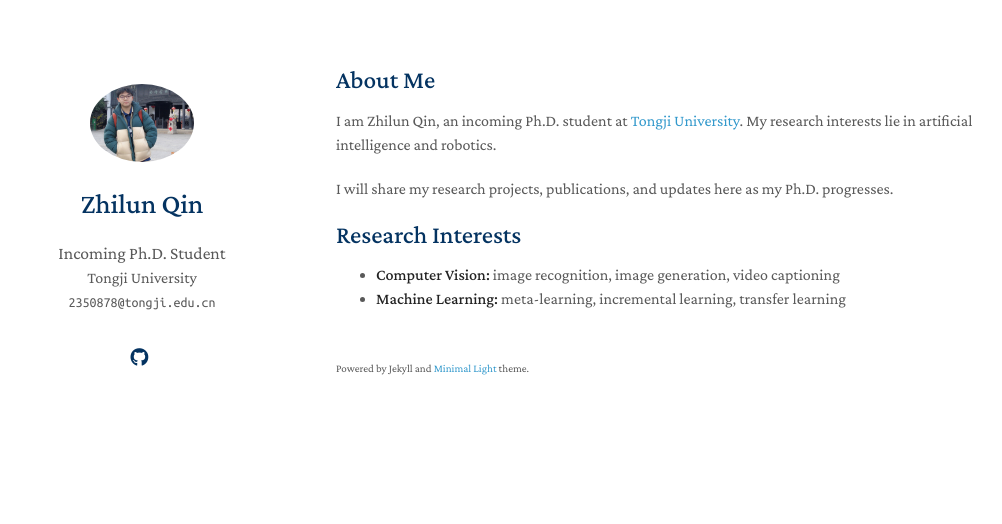
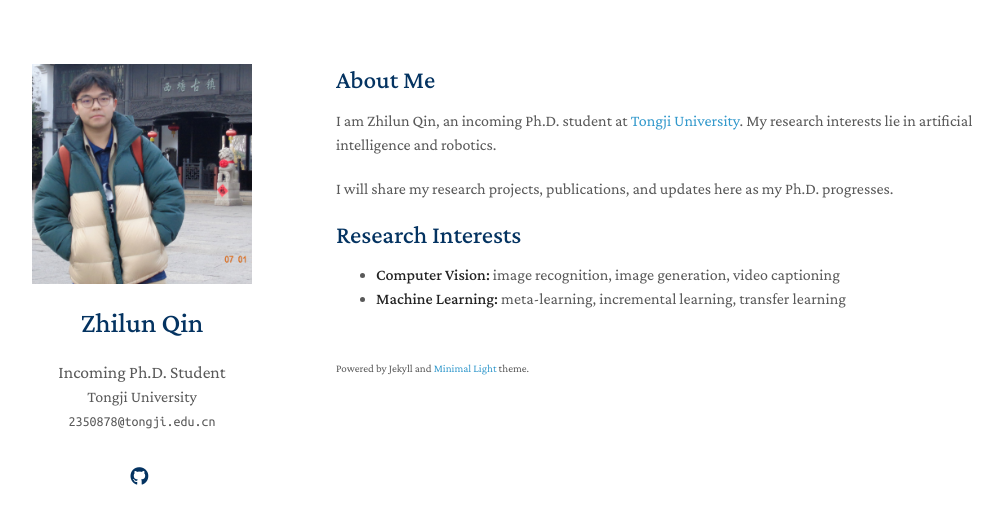
Before and after one commit to Zhilqin/zhilqin.github.io, a Jekyll site: the page built from index.md, in a window 1280 px wide. Shown: the top 524 px of the page, without its empty margins (134-1136 px from the left). Built offline with Jekyll 4.4.1, drawn with Linux system fonts in a browser that asks for light colours; a style sheet for code colours, icons or effects is not loaded; our own code applies the rules of GitHub Pages for plain Markdown files.

Commit message:
Enlarge profile photo and use square crop

```diff
--- a/assets/css/style.scss
+++ b/assets/css/style.scss
@@ -2,3 +2,29 @@
 ---
 
 @import "minimal-light";
+
+/* Larger square profile photo */
+header .image.avatar {
+  display: block;
+  width: 220px;
+  max-width: 100%;
+  margin: 0 auto 24px;
+  border-radius: 0;
+}
+
+header .image.avatar img {
+  display: block;
+  width: 100%;
+  height: auto;
+  aspect-ratio: 1 / 1;
+  object-fit: cover;
+  object-position: center;
+  padding: 0;
+  border-radius: 0;
+}
+
+@media screen and (max-width: 960px) {
+  header .image.avatar {
+    width: 180px;
+  }
+}
```
